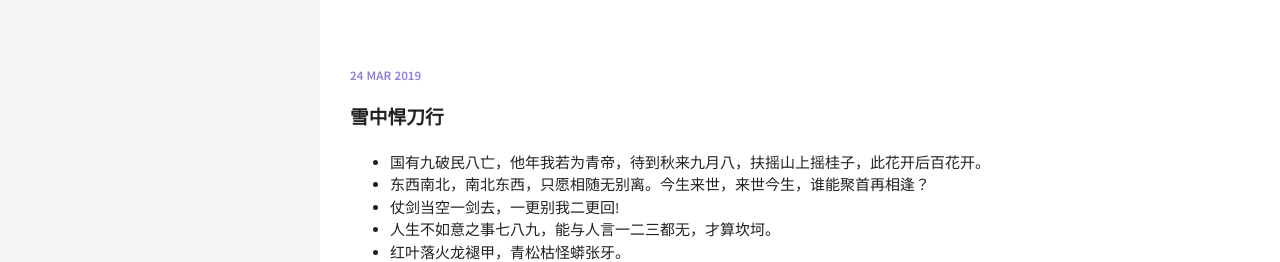
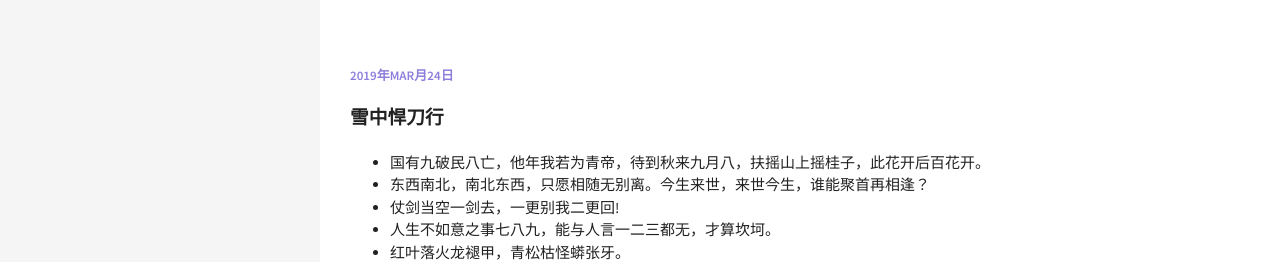
Before and after one commit to bfansheng/blog-jekins, a Jekyll site: the page built from index.html, in a window 1280 px wide. Shown: the top 262 px of the page. Built offline with Jekyll 4.4.1, drawn with Linux system fonts in a browser that asks for light colours.

Commit message:
Update post_listing.html

```diff
--- a/_layouts/post_listing.html
+++ b/_layouts/post_listing.html
@@ -9,7 +9,7 @@
   <header class="post-header">
     <p class="post-meta">
       <span class="post-date">
-        {{ post.date | date: "%-d %b %Y" | upcase }}
+        {{ post.date | date: "%Y年%b月%-d日" | upcase }}
       </span>
       <!-- {% if post.categories.size > 0 %}
       •
```
